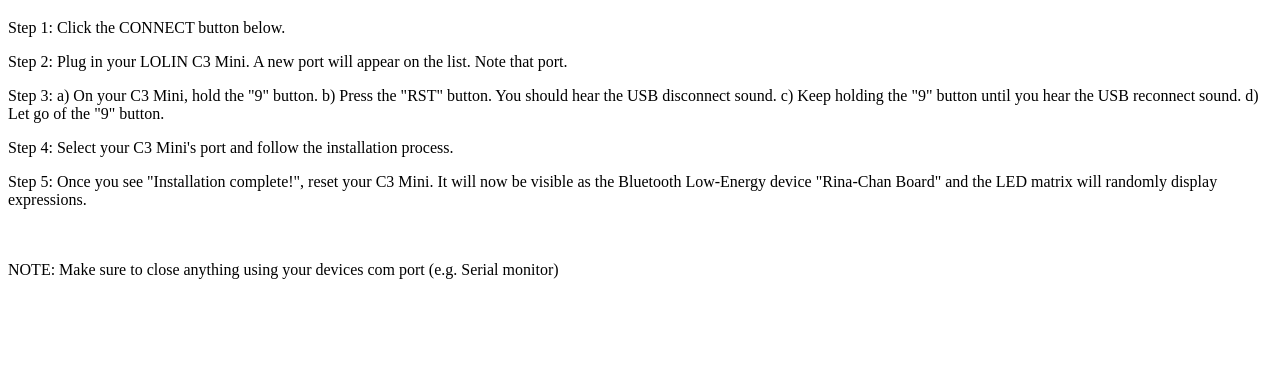
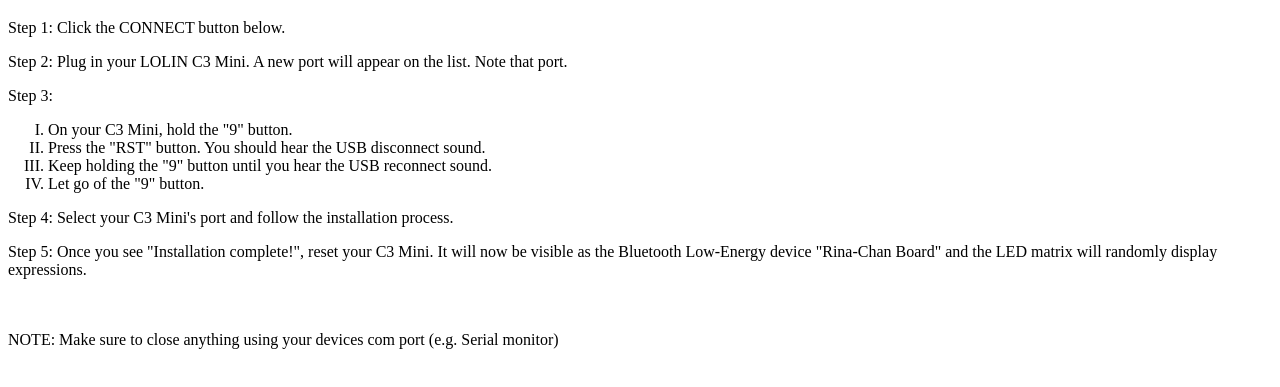
Before and after one commit to blockwonkel/Rina, a plain HTML site: page flash.html in a window 1280 px wide. Shown: the part 61-448 px from the top of the page. Drawn offline with Linux system fonts and the light colour scheme.

Commit message:
Update flash.html

```diff
--- a/flash.html
+++ b/flash.html
@@ -7,11 +7,13 @@
 
     <p>Step 1: Click the CONNECT button below.</p>
     <p>Step 2: Plug in your LOLIN C3 Mini. A new port will appear on the list. Note that port.</p>
-    <p>Step 3:
-                a) On your C3 Mini, hold the "9" button.
-                b) Press the "RST" button. You should hear the USB disconnect sound.
-                c) Keep holding the "9" button until you hear the USB reconnect sound.
-                d) Let go of the "9" button.</p>
+    <p>Step 3: </p>
+    <OL TYPE="I">
+                <LI> On your C3 Mini, hold the "9" button.
+                <LI> Press the "RST" button. You should hear the USB disconnect sound.
+                <LI> Keep holding the "9" button until you hear the USB reconnect sound.
+                <LI> Let go of the "9" button.
+    </OL>
     <p>Step 4: Select your C3 Mini's port and follow the installation process.</p>
     <p>Step 5: Once you see "Installation complete!", reset your C3 Mini. It will now be visible as the Bluetooth Low-Energy device "Rina-Chan Board" and the LED matrix will randomly display expressions.</p>
 
```
